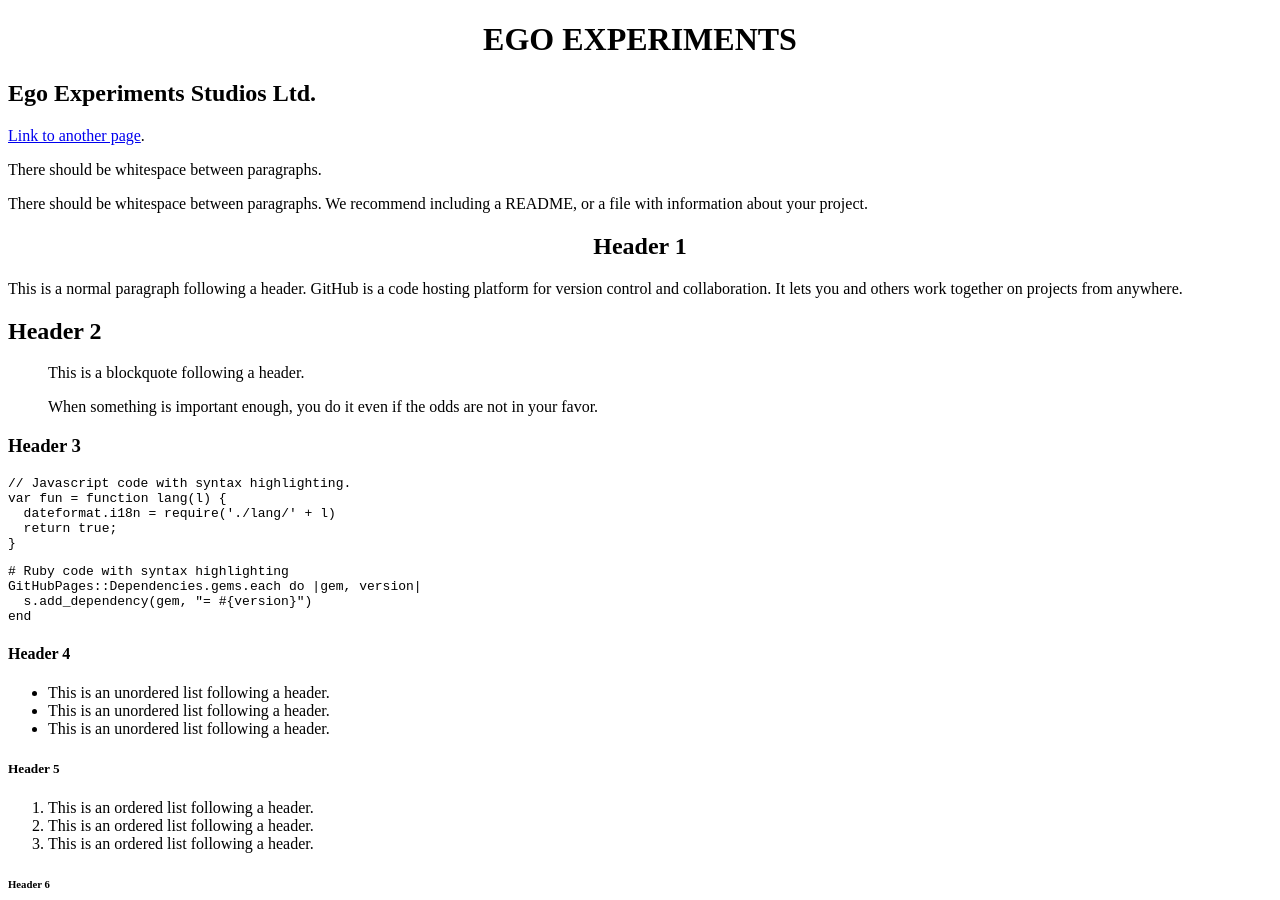
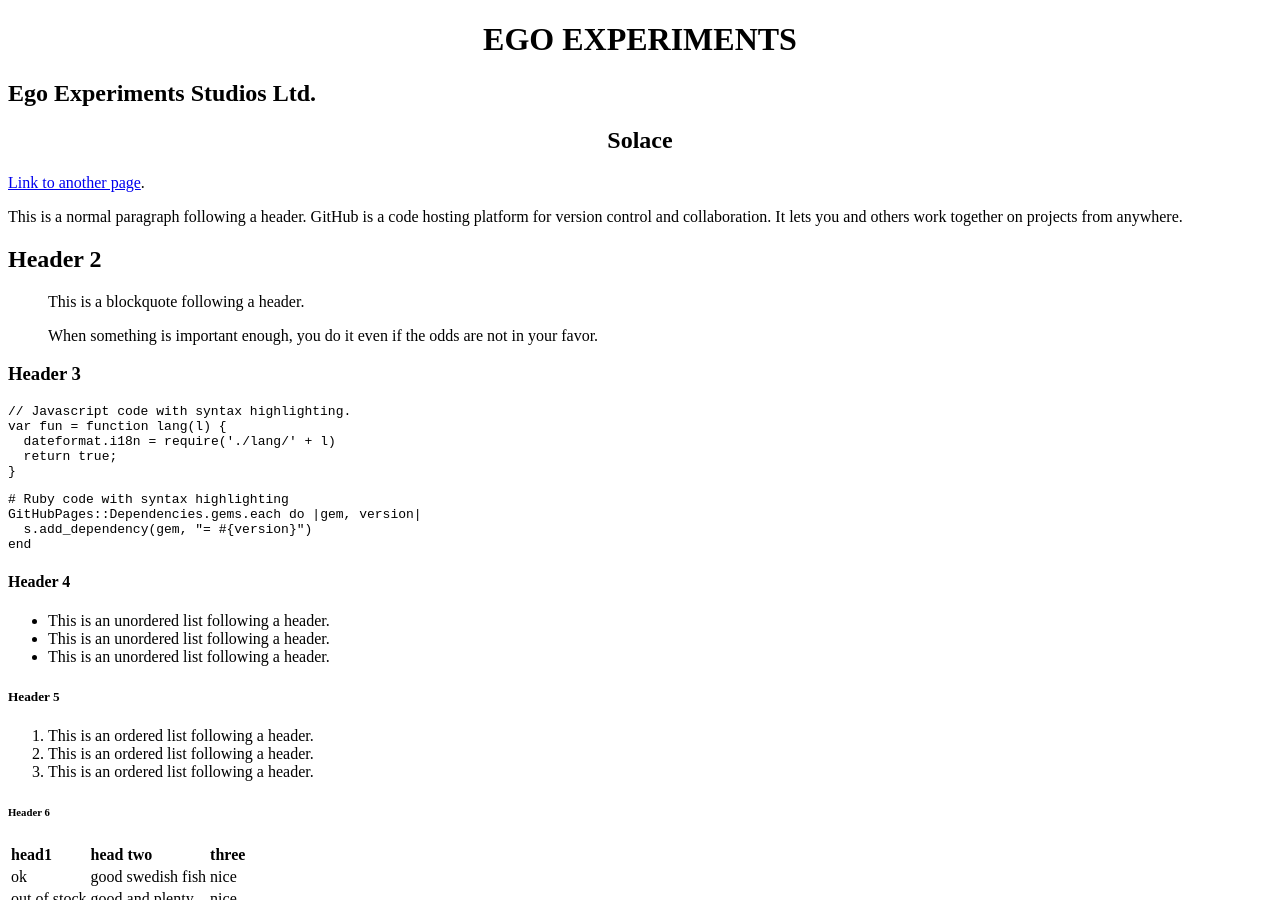
Before and after one commit to EgoExperiments/EgoExperiments.github.io, a Jekyll site: the page built from index.md, in a window 1280 px wide and 900 px high. Built offline with Jekyll 4.4.1, drawn with Linux system fonts in a browser that asks for light colours; our own code applies the rules of GitHub Pages for plain Markdown files.

Commit message:
Update index.md

```diff
--- a/index.md
+++ b/index.md
@@ -1,14 +1,9 @@
 ---
 layout: default
 ---
-
+# Solace
 [Link to another page](./another-page.html).
 
-There should be whitespace between paragraphs.
-
-There should be whitespace between paragraphs. We recommend including a README, or a file with information about your project.
-
-# Header 1
 
 This is a normal paragraph following a header. GitHub is a code hosting platform for version control and collaboration. It lets you and others work together on projects from anywhere.
 
```
